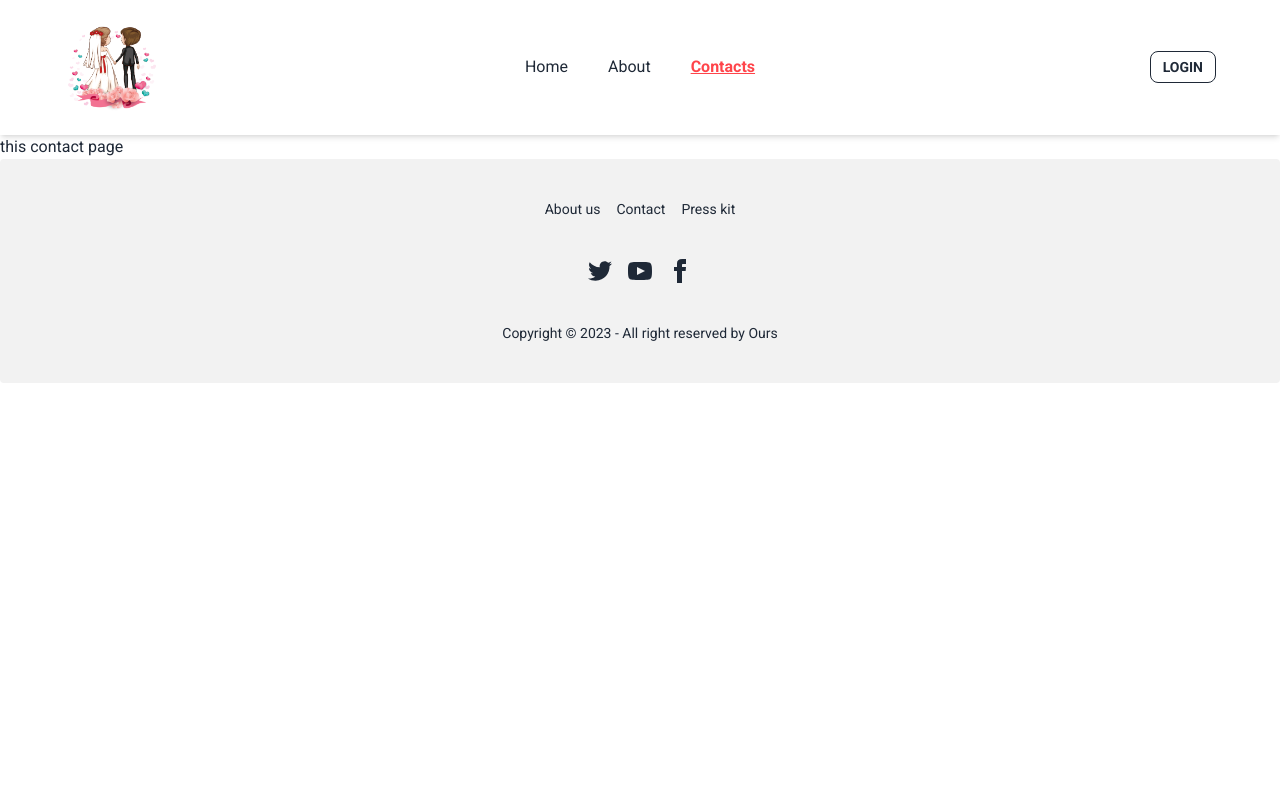
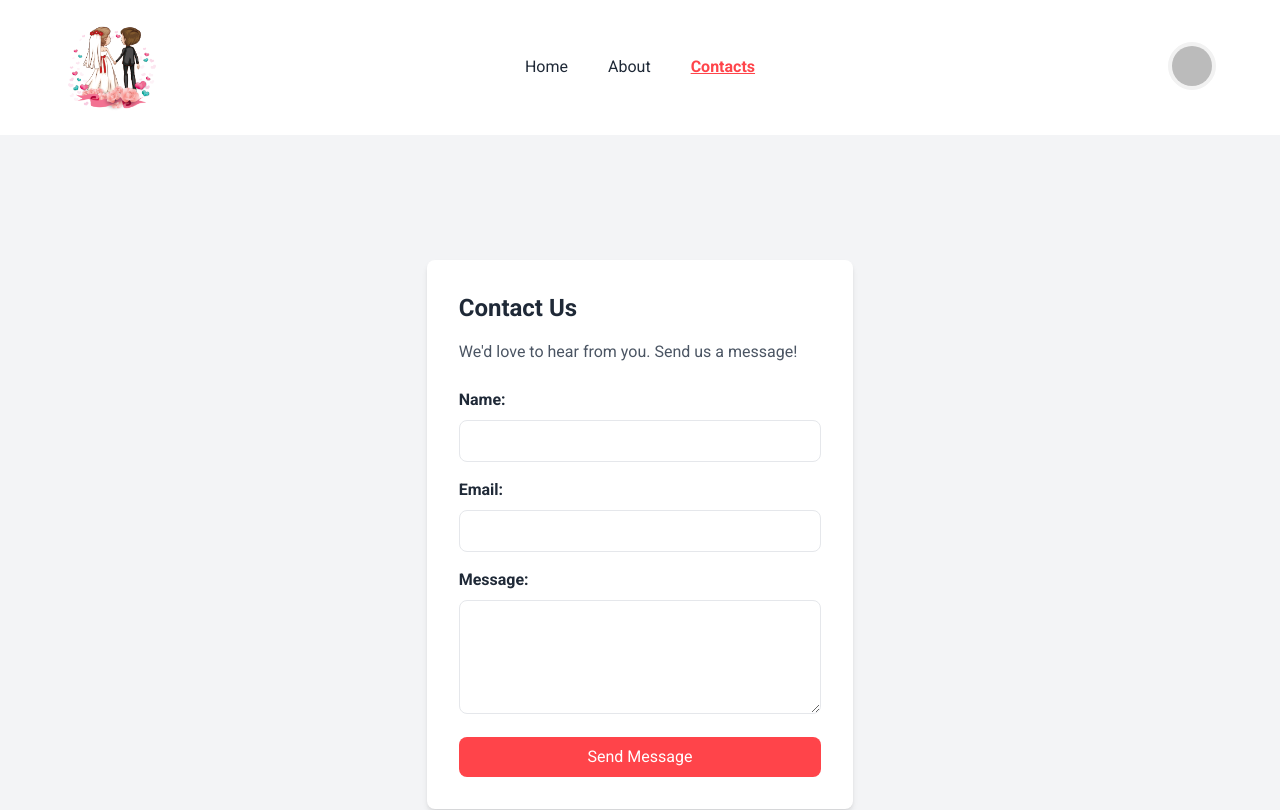
Before and after one commit to Shuvo0414/event-management, a React (Vite) app: page /contact in a window 1280 px wide. Shown: the top 810 px of the page. Built offline with nearby package versions, Linux system fonts and the light colour scheme; no server answers; sample sign-in values are in the browser's storage.

Commit message:
feat: Add About page with company information

```diff
--- a/src/Provider/AuthProvider.jsx
+++ b/src/Provider/AuthProvider.jsx
@@ -1,6 +1,14 @@
 import PropTypes from "prop-types";
-import { GoogleAuthProvider, signInWithPopup } from "firebase/auth";
-import { createContext } from "react";
+import {
+  GoogleAuthProvider,
+  createUserWithEmailAndPassword,
+  onAuthStateChanged,
+  signInWithEmailAndPassword,
+  signInWithPopup,
+  signOut,
+  updateProfile,
+} from "firebase/auth";
+import { createContext, useEffect, useState } from "react";
 import { auth } from "../config/firebaseConfig";
 
 export const AuthContext = createContext(null);
@@ -8,13 +16,61 @@ export const AuthContext = createContext(null);
 const googleProvider = new GoogleAuthProvider();
 
 const AuthProvider = ({ children }) => {
+  const [user, setUser] = useState(null);
+  const [loading, setLoading] = useState(true);
+
   // google login
   const googleLogin = () => {
+    setLoading(true);
     return signInWithPopup(auth, googleProvider);
   };
 
+  //creat user / sing Up
+  const creatUser = (email, password) => {
+    setLoading(true);
+    return createUserWithEmailAndPassword(auth, email, password);
+  };
+
+  //   sing In user
+  const singIn = (email, password) => {
+    setLoading(true);
+    return signInWithEmailAndPassword(auth, email, password);
+  };
+
+  // sing Out user
+  const logOut = () => {
+    setLoading(true);
+    return signOut(auth);
+  };
+
+  // user updateProfile
+  const userUpdateProfile = (name, photo) => {
+    setLoading(true);
+    return updateProfile(auth.currentUser, {
+      displayName: name,
+      photoURL: photo,
+    });
+  };
+
+  // using observer
+  useEffect(() => {
+    const unSubscribe = onAuthStateChanged(auth, (currentUser) => {
+      setUser(currentUser);
+      setLoading(false);
+    });
+    return () => {
+      unSubscribe();
+    };
+  }, []);
+
   const authInfo = {
     googleLogin,
+    creatUser,
+    userUpdateProfile,
+    singIn,
+    logOut,
+    user,
+    loading,
     name: "shuvo",
   };
 
--- a/src/components/Header/Navbar/Navbar.jsx
+++ b/src/components/Header/Navbar/Navbar.jsx
@@ -1,8 +1,10 @@
 import { Link, NavLink } from "react-router-dom";
 import logo from "../../../assets/logo.png";
+import { useContext } from "react";
+import { AuthContext } from "../../../Provider/AuthProvider";
 
 const Navbar = () => {
-  const user = false;
+  const { user, logOut } = useContext(AuthContext);
   return (
     <>
       <div className="navbar shadow-md  px-8 md:px-10 lg:px-16 p-5 ">
@@ -144,7 +146,12 @@ const Navbar = () => {
                   </button>
                 </li>
                 <li>
-                  <button className="btn btn-sm  btn-secondary">Logout</button>
+                  <button
+                    onClick={logOut}
+                    className="btn btn-sm  btn-secondary"
+                  >
+                    Logout
+                  </button>
                 </li>
               </ul>
             </div>
--- a/src/pages/Contact/Contact.jsx
+++ b/src/pages/Contact/Contact.jsx
@@ -1,7 +1,65 @@
 const Contact = () => {
   return (
-    <div>
-      <h1>this contact page</h1>
+    <div className="bg-gray-100 min-h-screen flex items-center justify-center">
+      <div className="bg-white p-8 rounded-lg shadow-md w-full sm:w-2/3 md:w-1/2 lg:w-1/3">
+        <h1 className="text-2xl font-semibold mb-4">Contact Us</h1>
+        <p className="text-gray-600 mb-6">
+          We'd love to hear from you. Send us a message!
+        </p>
+        <form>
+          <div className="mb-4">
+            <label
+              htmlFor="name"
+              className="block text-gray-800 font-semibold mb-2"
+            >
+              Name:
+            </label>
+            <input
+              type="text"
+              id="name"
+              name="name"
+              className="w-full px-4 py-2 border rounded-lg focus:outline-none focus:border-[#FF444A]"
+              required
+            />
+          </div>
+          <div className="mb-4">
+            <label
+              htmlFor="email"
+              className="block text-gray-800 font-semibold mb-2"
+            >
+              Email:
+            </label>
+            <input
+              type="email"
+              id="email"
+              name="email"
+              className="w-full px-4 py-2 border rounded-lg focus:outline-none focus:border-[#FF444A]"
+              required
+            />
+          </div>
+          <div className="mb-4">
+            <label
+              htmlFor="message"
+              className="block text-gray-800 font-semibold mb-2"
+            >
+              Message:
+            </label>
+            <textarea
+              id="message"
+              name="message"
+              rows="4"
+              className="w-full px-4 py-2 border rounded-lg focus:outline-none focus:border-[#FF444A]"
+              required
+            ></textarea>
+          </div>
+          <button
+            type="submit"
+            className="w-full bg-[#FF444A] text-white py-2 rounded-lg hover:bg-[#66292b] transition duration-300"
+          >
+            Send Message
+          </button>
+        </form>
+      </div>
     </div>
   );
 };
--- a/src/pages/Login/Login.jsx
+++ b/src/pages/Login/Login.jsx
@@ -1,15 +1,39 @@
-import { Link } from "react-router-dom";
+import { Link, useLocation, useNavigate } from "react-router-dom";
 import GoogleLogin from "./GoogleLogin/GoogleLogin";
+import { useContext } from "react";
+import { AuthContext } from "../../Provider/AuthProvider";
+import toast from "react-hot-toast";
 
 const Login = () => {
+  const { singIn } = useContext(AuthContext);
+  const location = useLocation();
+  const navigate = useNavigate();
+
+  const handleLogIn = (e) => {
+    e.preventDefault();
+    const form = new FormData(e.currentTarget);
+    const email = form.get("email");
+    const password = form.get("password");
+    // console.log(email, password);
+
+    singIn(email, password)
+      .then(() => {
+        toast.success("User login successfully");
+        navigate(location?.state ? location.state : "/");
+      })
+      .catch(() => {
+        toast.error("Invailed User");
+      });
+  };
+
   return (
     <div className="hero min-h-screen bg-base-200">
       <div className="hero-content flex-col ">
         <div className="text-center lg:text-left">
-          <h1 className="text-5xl font-bold">Login now!</h1>
+          <h1 className=" text-xl lg:text-5xl font-bold">Please Login Here</h1>
         </div>
         <div className="card flex-shrink-0 w-full max-w-sm shadow-2xl bg-base-100">
-          <form className="card-body ">
+          <form onSubmit={handleLogIn} className="card-body ">
             <div className="form-control">
               <label className="label">
                 <span className="label-text">Email</span>
@@ -19,7 +43,7 @@ const Login = () => {
                 placeholder="email"
                 name="email"
                 required
-                className="input input-bordered"
+                className="w-full px-4 py-2 border rounded-lg focus:outline-none focus:border-[#FF444A]"
               />
             </div>
             <div className="form-control">
@@ -27,11 +51,11 @@ const Login = () => {
                 <span className="label-text">Password</span>
               </label>
               <input
-                type="text"
+                type="password"
                 placeholder="password"
                 name="password"
                 required
-                className="input input-bordered"
+                className="w-full px-4 py-2 border rounded-lg focus:outline-none focus:border-[#FF444A]"
               />
               <label className="label">
                 <a href="#" className="label-text-alt link link-hover">
@@ -40,7 +64,7 @@ const Login = () => {
               </label>
             </div>
             <div className="form-control mt-6 p-0">
-              <button className="btn btn-neutral">Login</button>
+              <button className="btn bg-[#FF444A] text-white">Login</button>
             </div>
             <label className="label">
               New here?
--- a/src/pages/Register/Register.jsx
+++ b/src/pages/Register/Register.jsx
@@ -1,15 +1,68 @@
-import { Link } from "react-router-dom";
+import { Link, useNavigate } from "react-router-dom";
 import GoogleLogin from "../Login/GoogleLogin/GoogleLogin";
+import { useContext, useState } from "react";
+import { AuthContext } from "../../Provider/AuthProvider";
+import toast from "react-hot-toast";
+import { AiOutlineEyeInvisible, AiOutlineEye } from "react-icons/ai";
 
 const Register = () => {
+  const { creatUser, userUpdateProfile } = useContext(AuthContext);
+  const navigate = useNavigate();
+
+  const [showPassword, setPassword] = useState(false);
+
+  const handleRegister = (e) => {
+    e.preventDefault();
+
+    //get input field value
+    const form = new FormData(e.currentTarget);
+    const name = form.get("name");
+    const email = form.get("email");
+    const photo = form.get("photo");
+    const password = form.get("password");
+    console.log(name, email, photo, password);
+
+    // password validation
+
+    if (password.length < 6) {
+      toast.error("Password must be at least 6 character's");
+      return;
+    }
+
+    // Password must be at least one capital letter
+    if (!/[A-Z]/.test(password)) {
+      toast.error("Password must be at least one capital letter");
+      return;
+    }
+    // Password must be at least one special character
+    if (!/[^a-zA-Z0-9]/.test(password)) {
+      toast.error("Password must be at least one special character");
+      return;
+    }
+
+    // creat a user
+    creatUser(email, password)
+      .then(() => {
+        userUpdateProfile(name, photo).then(() => {
+          toast.success("User created successfully");
+          navigate("/login");
+        });
+      })
+      .catch(() => {
+        toast.error("Email already in use");
+      });
+  };
+
   return (
     <div className="hero min-h-screen bg-base-200">
       <div className="hero-content flex-col ">
         <div className="text-center lg:text-left">
-          <h1 className="text-5xl font-bold">Please Register Here!</h1>
+          <h1 className=" text-xl lg:text-5xl font-bold">
+            Please Register Here!
+          </h1>
         </div>
-        <div className="card flex-shrink-0 w-full max-w-sm shadow-2xl bg-base-100">
-          <form className="card-body">
+        <div className="card flex-shrink-0 w-full  shadow-2xl bg-base-100">
+          <form onSubmit={handleRegister} className="card-body">
             <div className="form-control">
               <label className="label">
                 <span className="label-text">Full Name</span>
@@ -19,7 +72,7 @@ const Register = () => {
                 name="name"
                 required
                 placeholder="Full name"
-                className="input input-bordered"
+                className="input input-bordered focus:outline-none focus:border-[#FF444A]"
               />
             </div>
             <div className="form-control">
@@ -31,7 +84,7 @@ const Register = () => {
                 placeholder="email"
                 name="email"
                 required
-                className="input input-bordered"
+                className="input input-bordered focus:outline-none focus:border-[#FF444A]"
               />
             </div>
             <div className="form-control">
@@ -42,23 +95,33 @@ const Register = () => {
                 type="text"
                 placeholder="image url"
                 name="photo"
-                className="input input-bordered"
+                className="input input-bordered focus:outline-none focus:border-[#FF444A]"
               />
             </div>
-            <div className="form-control">
+            <div className="form-control relative">
               <label className="label">
                 <span className="label-text">Password</span>
               </label>
               <input
-                type="password"
+                type={showPassword ? "text" : "password"}
                 placeholder="password"
                 name="password"
                 required
-                className="input input-bordered"
+                className="input input-bordered focus:outline-none focus:border-[#FF444A]"
               />
+              <span
+                className=" absolute top-[50px] left-[170px] lg:top-[50px] lg:left-[360px] text-xl"
+                onClick={() => setPassword(!showPassword)}
+              >
+                {showPassword ? (
+                  <AiOutlineEyeInvisible></AiOutlineEyeInvisible>
+                ) : (
+                  <AiOutlineEye></AiOutlineEye>
+                )}
+              </span>
             </div>
             <div className="form-control mt-6 p-0">
-              <button className="btn btn-neutral">Register</button>
+              <button className="btn bg-[#FF444A] text-white">Register</button>
             </div>
             <label className="label">
               Have an account?
```
Also changed, not shown: src/PrivateRoute/PrivateRoute.jsx (added, +24 -0 lines), src/pages/About/About.jsx (+41 -1 lines), src/pages/Login/GoogleLogin/GoogleLogin.jsx (+8 -2 lines), src/router/Route.jsx (+11 -2 lines), src/assets/aboutabnner.jpg (added), 1 other file (tests, documents, lock files or other folders).
